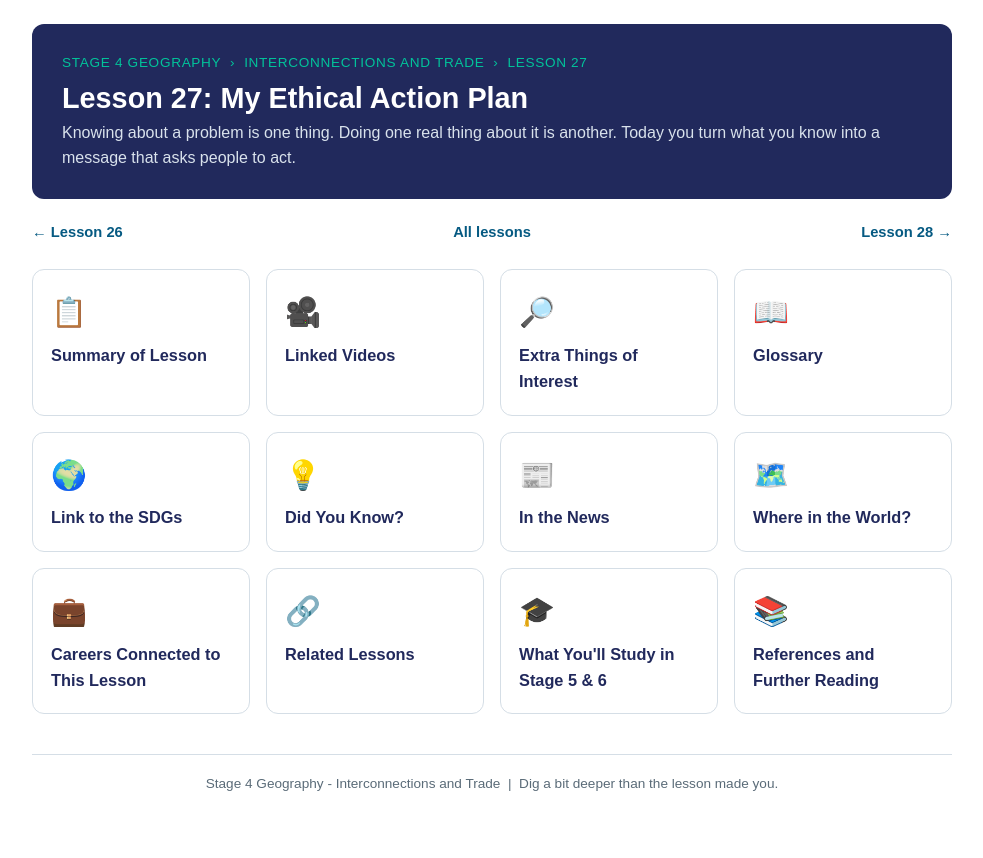
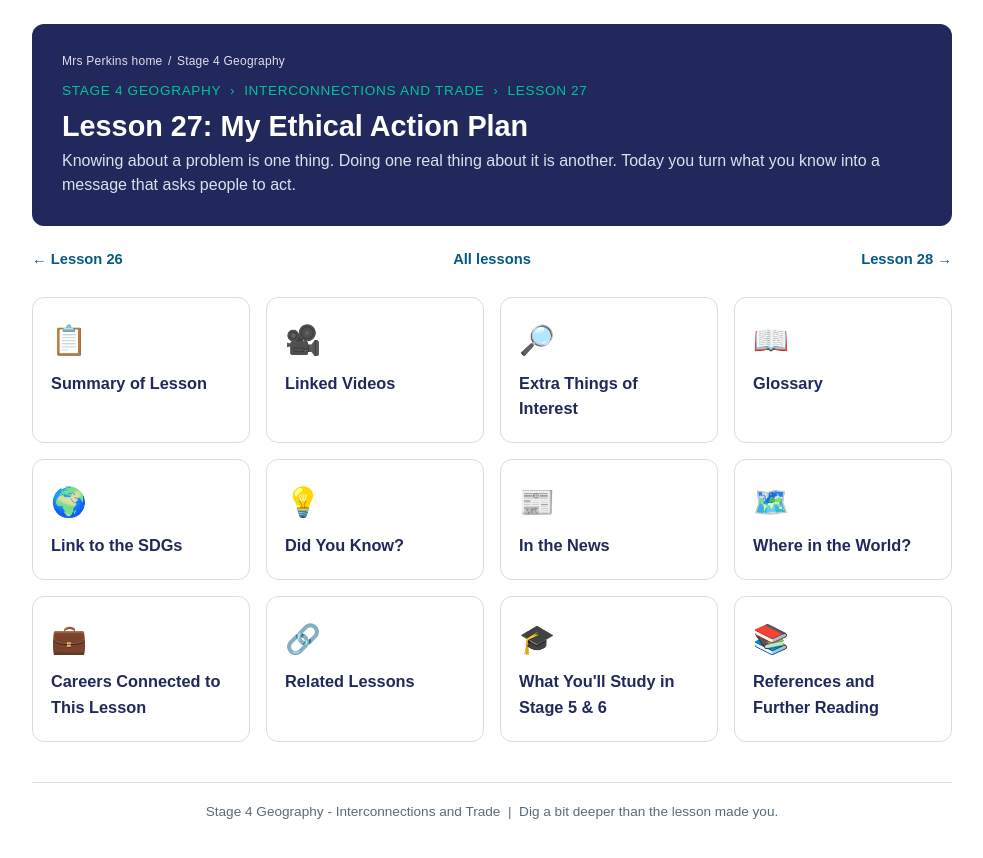
Before and after one commit to mrsperkinsteacher/stage4geo, a plain HTML site: page interconnections/lesson27.html in a window 1280 px wide. Shown: the whole page, without its empty margins (148-1131 px from the left). Drawn offline with Linux system fonts and the light colour scheme.

Commit message:
L26-L28: restore Mrs Perkins home trail

```diff
--- a/interconnections/lesson27.html
+++ b/interconnections/lesson27.html
@@ -212,10 +212,11 @@
     text-align: center;
   }
 </style>
+<style id="mp-trail-css">.mp-trail{margin:0 0 .6rem!important;padding:0!important;font-size:12px!important;line-height:1.5!important;letter-spacing:.02em!important;font-weight:400!important;text-transform:none!important;text-align:inherit;white-space:nowrap;overflow:hidden;text-overflow:ellipsis;grid-column:1/-1;max-width:none}.mp-trail a{color:inherit!important;text-decoration:none!important;font:inherit!important}.mp-trail a:hover{text-decoration:underline!important}.mp-trail .mp-sep{margin:0 .45em}nav>.mp-trail{max-width:1100px;margin:0 auto!important;padding:.45rem 2rem 0!important}</style>
 </head>
 <body>
 
-<header class="page-header">
+<header class="page-header"><p class="mp-trail" style="color:rgb(255, 255, 255);opacity:0.85"><a href="https://mrsperkinsteacher.github.io/">Mrs Perkins home</a><span class="mp-sep">/</span><a href="https://mrsperkinsteacher.github.io/stage4geo/">Stage 4 Geography</a></p>
   <p class="crumb"><a href="index.html">Stage 4 Geography</a> &nbsp;&rsaquo;&nbsp; Interconnections and Trade &nbsp;&rsaquo;&nbsp; Lesson 27</p>
   <h1>Lesson 27: My Ethical Action Plan</h1>
   <p class="intro">Knowing about a problem is one thing. Doing one real thing about it is another. Today you turn what you know into a message that asks people to act.</p>
```
Also changed, not shown: interconnections/lesson26.html (+2 -1 lines), interconnections/lesson28.html (+2 -1 lines).
